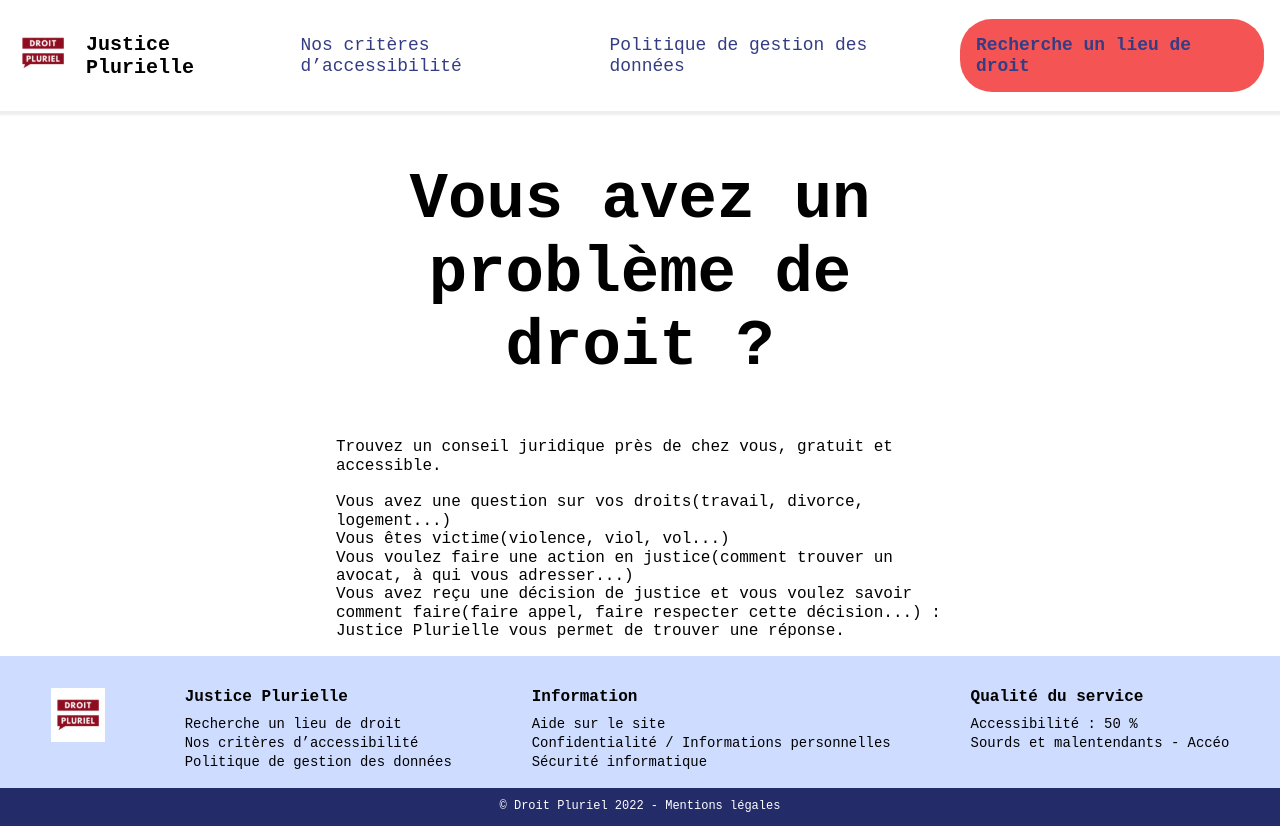
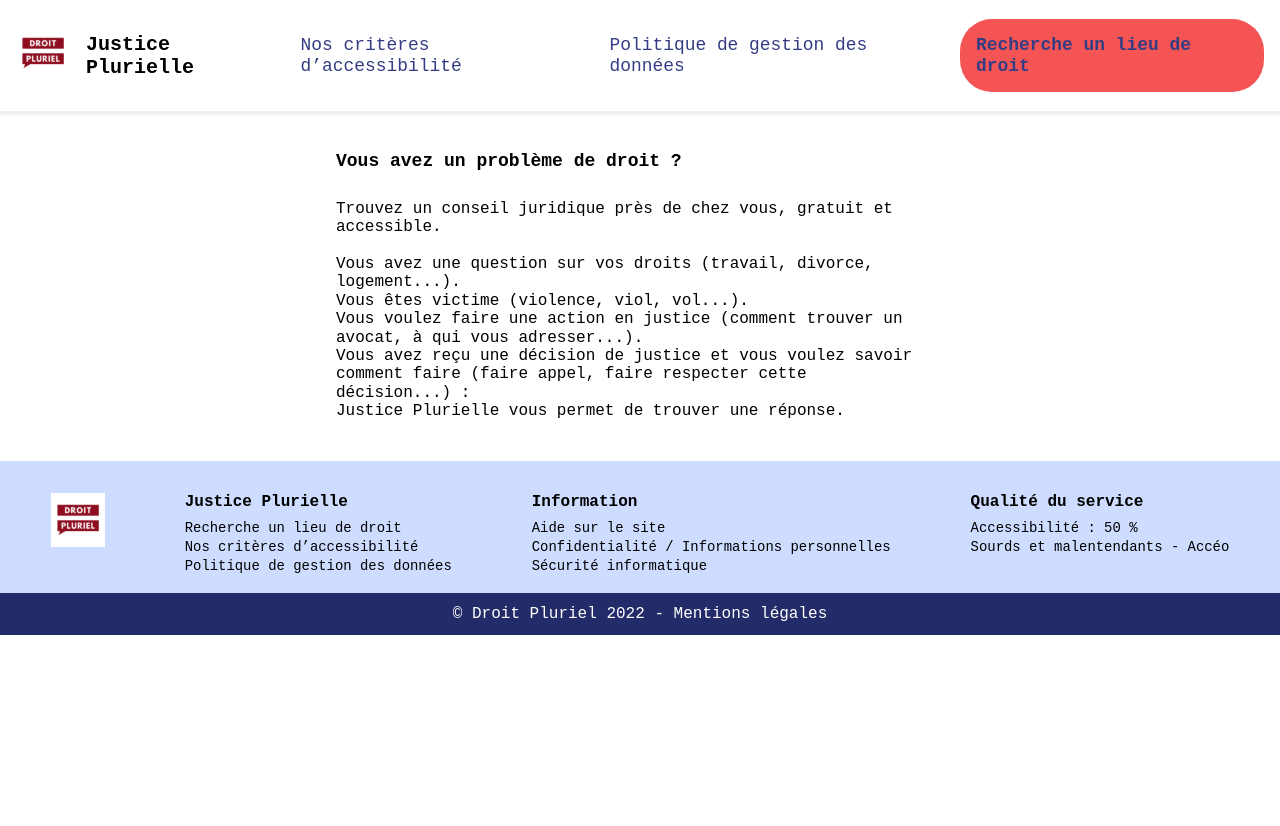
Before and after one commit to DroitPluriel-appli/justicie, a Next.js app: page / in a window 1280 px wide. After the commit the page ends 800 px from the top, so only its background shows below. Built offline with nearby package versions, Linux system fonts and the light colour scheme.

Commit message:
Added CSS for home page description

```diff
--- a/components/Accueil/Accueil.module.css
+++ b/components/Accueil/Accueil.module.css
@@ -1,4 +1,18 @@
+.description {
+    margin-bottom: 1.5rem;
+}
+
 .title {
-  font-size: 4rem;
-  text-align: center;
+  margin-bottom: .5rem;
 }
+
+@media (min-width: 36em) {
+  .title {
+    font-size: 1.125rem;
+    margin-bottom: 1.75rem;
+  }
+
+  .description {
+    margin-bottom: 2.5rem;
+  }
+}
--- a/components/Accueil/Accueil.tsx
+++ b/components/Accueil/Accueil.tsx
@@ -17,7 +17,7 @@
       <h2 className={styles.title}>
         {wording.VOUS_AVEZ_UN_PROBLEME_DE_DROIT}
       </h2>
-      <p>
+      <p className={styles.description}>
         {wording.TROUVEZ_UN_CONSEIL_JURIDIQUE}
         <br />
         <br />
--- a/components/Header/Header.module.css
+++ b/components/Header/Header.module.css
@@ -32,6 +32,7 @@
 
   .header {
     box-shadow: 0 2px 2px 2px var(--shadow);
+    margin-bottom: 2.5rem;
   }
 
   .header nav ul {
--- a/configuration/globals.css
+++ b/configuration/globals.css
@@ -18,17 +18,15 @@
 
 body,
 main,
-ul {
+ul,
+p,
+h2 {
   margin: 0;
   padding: 0;
 }
 
-@media (min-width: 36em) {
-  main {
-    margin: 0 auto;
-    padding: 0;
-    width: 38rem;
-  }
+main {
+  padding: 0 var(--base-margin);
 }
 
 ul {
@@ -43,3 +41,19 @@
 a:hover {
   text-decoration: underline;
 }
+
+p {
+  font-size: .875rem;
+}
+
+@media (min-width: 36em) {
+  main {
+    margin: 0 auto;
+    padding: 0;
+    width: 38rem;
+  }
+
+  p {
+    font-size: initial;
+  }
+}
--- a/configuration/wording/WordingFr.tsx
+++ b/configuration/wording/WordingFr.tsx
@@ -3,12 +3,13 @@
 export class WordingFr implements Wording {
   // Accueil
   readonly TITLE_PAGE_ACCUEIL: string = 'Justice Plurielle'
+
   readonly VOUS_AVEZ_UN_PROBLEME_DE_DROIT: string = 'Vous avez un problème de droit ?'
   readonly TROUVEZ_UN_CONSEIL_JURIDIQUE: string = 'Trouvez un conseil juridique près de chez vous, gratuit et accessible.'
-  readonly VOUS_AVEZ_UNE_QUESTION_SUR_VOS_DROITS: string = 'Vous avez une question sur vos droits(travail, divorce, logement...)'
-  readonly VOUS_ETES_VICTIME: string = 'Vous êtes victime(violence, viol, vol...)'
-  readonly VOUS_VOULEZ_FAIRE_UNE_ACTION_EN_JUSTICE: string = 'Vous voulez faire une action en justice(comment trouver un avocat, à qui vous adresser...)'
-  readonly VOUS_AVEZ_RECU_UNE_DECISION: string = 'Vous avez reçu une décision de justice et vous voulez savoir comment faire(faire appel, faire respecter cette décision...) :'
+  readonly VOUS_AVEZ_UNE_QUESTION_SUR_VOS_DROITS: string = 'Vous avez une question sur vos droits (travail, divorce, logement...).'
+  readonly VOUS_ETES_VICTIME: string = 'Vous êtes victime (violence, viol, vol...).'
+  readonly VOUS_VOULEZ_FAIRE_UNE_ACTION_EN_JUSTICE: string = 'Vous voulez faire une action en justice (comment trouver un avocat, à qui vous adresser...).'
+  readonly VOUS_AVEZ_RECU_UNE_DECISION: string = 'Vous avez reçu une décision de justice et vous voulez savoir comment faire (faire appel, faire respecter cette décision...) :'
   readonly JUSTICE_PLURIELLE_VOUS_PERMET: string = 'Justice Plurielle vous permet de trouver une réponse.'
 
   // Rechercher un lieu de droit
```
